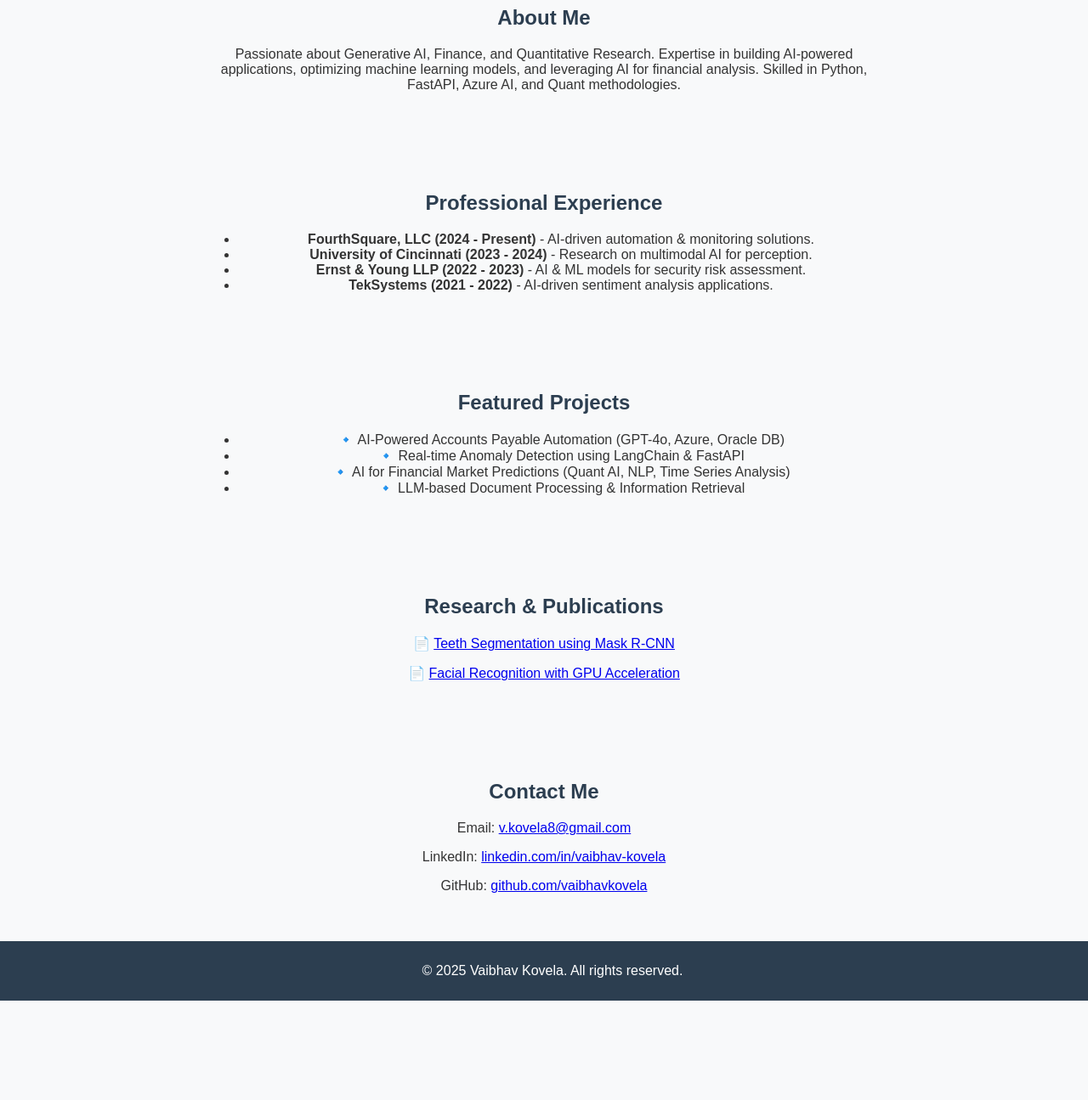
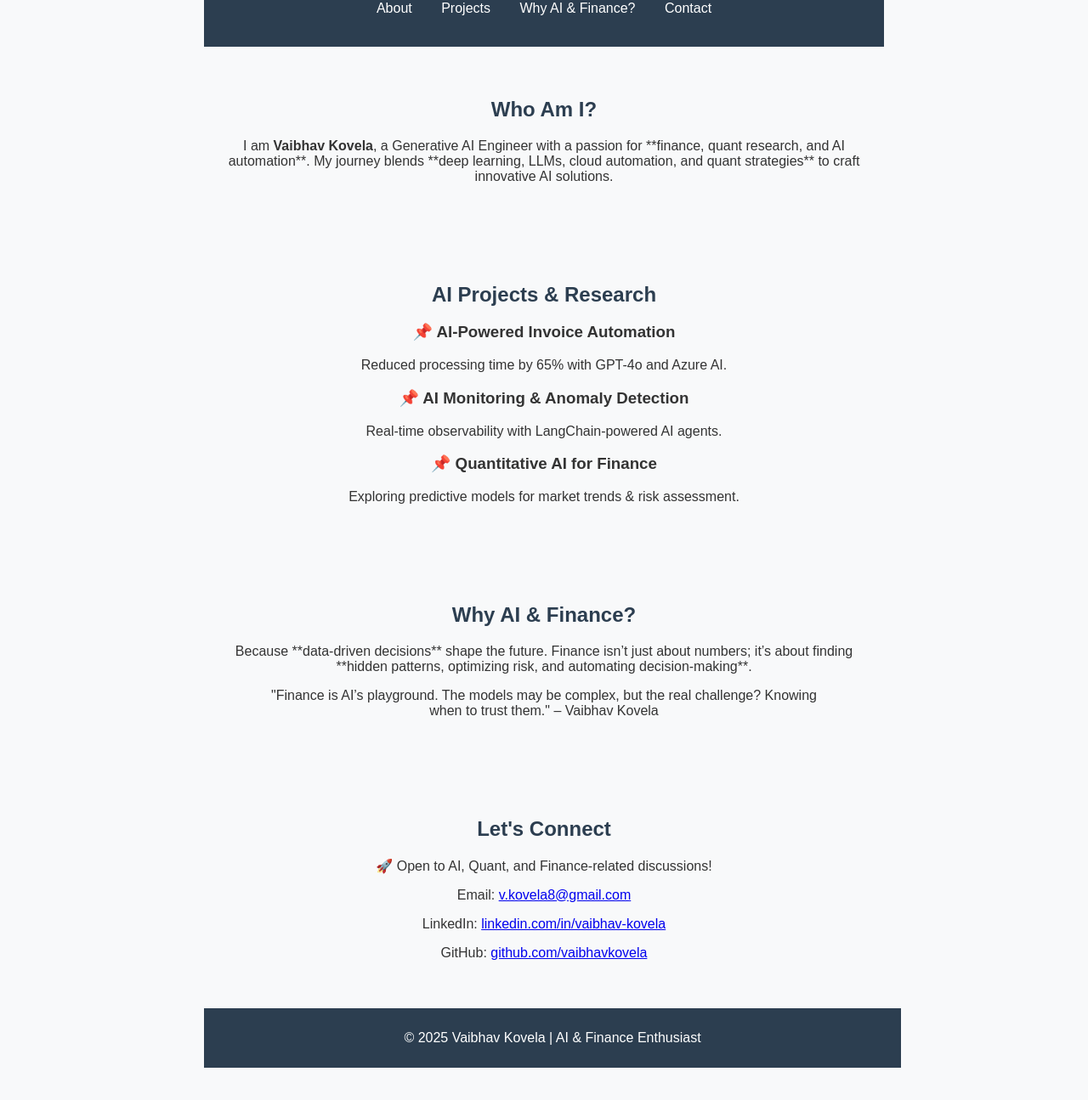
Before and after one commit to vaibhavkovela/vaibhavkovela.github.io, a plain HTML site: page index.html in a window 1280 px wide. Shown: the part 241-1536 px from the top of the page at 85% size. Before the commit the page ends 1419 px from the top, so only its background shows below. Drawn offline with nearby package versions, Linux system fonts and the light colour scheme.

Commit message:
Update index.html

```diff
--- a/index.html
+++ b/index.html
@@ -3,68 +3,78 @@
 <head>
     <meta charset="UTF-8">
     <meta name="viewport" content="width=device-width, initial-scale=1.0">
-    <title>Vaibhav Kovela - AI & Quant Enthusiast</title>
+    <title>Vaibhav Kovela - AI & Quant Innovator</title>
     <link rel="stylesheet" href="styles.css">
-    <script src="script.js" defer></script>
+    <script src="https://cdnjs.cloudflare.com/ajax/libs/gsap/3.12.2/gsap.min.js"></script>
+    <script src="https://cdnjs.cloudflare.com/ajax/libs/typed.js/2.0.12/typed.min.js"></script>
 </head>
 <body>
+
+    <!-- Intro Section (Black Background, Typing Effect) -->
+    <section id="intro">
+        <h1 class="name">Vaibhav Kovela</h1>
+        <p id="typing-text"></p>
+    </section>
+
+    <!-- Main Content (Revealed on Scroll) -->
+    <section id="main-content">
         <header>
-        <h1>Vaibhav Kovela</h1>
-        <p>Generative AI Engineer | AI & Quant Enthusiast</p>
+            <div class="logo">VK</div>
             <nav>
                 <ul>
                     <li><a href="#about">About</a></li>
-                <li><a href="#experience">Experience</a></li>
                     <li><a href="#projects">Projects</a></li>
-                <li><a href="#research">Research</a></li>
+                    <li><a href="#vision">Why AI & Finance?</a></li>
                     <li><a href="#contact">Contact</a></li>
                 </ul>
             </nav>
         </header>
 
         <section id="about">
-        <h2>About Me</h2>
+            <h2>Who Am I?</h2>
             <p>
-            Passionate about Generative AI, Finance, and Quantitative Research. Expertise in building AI-powered applications,
-            optimizing machine learning models, and leveraging AI for financial analysis. Skilled in Python, FastAPI, Azure AI, and Quant methodologies.
+                I am <strong>Vaibhav Kovela</strong>, a Generative AI Engineer with a passion for **finance, quant research, and AI automation**.
+                My journey blends **deep learning, LLMs, cloud automation, and quant strategies** to craft innovative AI solutions.
             </p>
         </section>
 
-    <section id="experience">
-        <h2>Professional Experience</h2>
-        <ul>
-            <li><strong>FourthSquare, LLC (2024 - Present)</strong> - AI-driven automation & monitoring solutions.</li>
-            <li><strong>University of Cincinnati (2023 - 2024)</strong> - Research on multimodal AI for perception.</li>
-            <li><strong>Ernst & Young LLP (2022 - 2023)</strong> - AI & ML models for security risk assessment.</li>
-            <li><strong>TekSystems (2021 - 2022)</strong> - AI-driven sentiment analysis applications.</li>
-        </ul>
+        <section id="projects">
+            <h2>AI Projects & Research</h2>
+            <div class="project-grid">
+                <div class="project-card">
+                    <h3>📌 AI-Powered Invoice Automation</h3>
+                    <p>Reduced processing time by 65% with GPT-4o and Azure AI.</p>
+                </div>
+                <div class="project-card">
+                    <h3>📌 AI Monitoring & Anomaly Detection</h3>
+                    <p>Real-time observability with LangChain-powered AI agents.</p>
+                </div>
+                <div class="project-card">
+                    <h3>📌 Quantitative AI for Finance</h3>
+                    <p>Exploring predictive models for market trends & risk assessment.</p>
+                </div>
+            </div>
         </section>
 
-    <section id="projects">
-        <h2>Featured Projects</h2>
-        <ul>
-            <li>🔹 AI-Powered Accounts Payable Automation (GPT-4o, Azure, Oracle DB)</li>
-            <li>🔹 Real-time Anomaly Detection using LangChain & FastAPI</li>
-            <li>🔹 AI for Financial Market Predictions (Quant AI, NLP, Time Series Analysis)</li>
-            <li>🔹 LLM-based Document Processing & Information Retrieval</li>
-        </ul>
-    </section>
-
-    <section id="research">
-        <h2>Research & Publications</h2>
-        <p>📄 <a href="https://doi.org/10.54216/JNFS.020202" target="_blank">Teeth Segmentation using Mask R-CNN</a></p>
-        <p>📄 <a href="https://ijsrem.com/download/facial-recognition-system-using-heterogeneous-programming/" target="_blank">Facial Recognition with GPU Acceleration</a></p>
+        <section id="vision">
+            <h2>Why AI & Finance?</h2>
+            <p>Because **data-driven decisions** shape the future. Finance isn’t just about numbers; it’s about finding **hidden patterns, optimizing risk, and automating decision-making**.</p>
+            <blockquote>"Finance is AI’s playground. The models may be complex, but the real challenge? Knowing when to trust them." – Vaibhav Kovela</blockquote>
         </section>
 
         <section id="contact">
-        <h2>Contact Me</h2>
+            <h2>Let's Connect</h2>
+            <p>🚀 Open to AI, Quant, and Finance-related discussions!</p>
             <p>Email: <a href="mailto:v.kovela8@gmail.com">v.kovela8@gmail.com</a></p>
-        <p>LinkedIn: <a href="https://linkedin.com/in/vaibhav-kovela" target="_blank">linkedin.com/in/vaibhav-kovela</a></p>
-        <p>GitHub: <a href="https://github.com/vaibhavkovela" target="_blank">github.com/vaibhavkovela</a></p>
+            <p>LinkedIn: <a href="https://linkedin.com/in/vaibhav-kovela">linkedin.com/in/vaibhav-kovela</a></p>
+            <p>GitHub: <a href="https://github.com/vaibhavkovela">github.com/vaibhavkovela</a></p>
         </section>
 
         <footer>
-        <p>&copy; 2025 Vaibhav Kovela. All rights reserved.</p>
+            <p>&copy; 2025 Vaibhav Kovela | AI & Finance Enthusiast</p>
         </footer>
+    </section>
+
+    <script src="script.js"></script>
 </body>
 </html>
```
Lines whose indentation alone changed are shown as unchanged.
